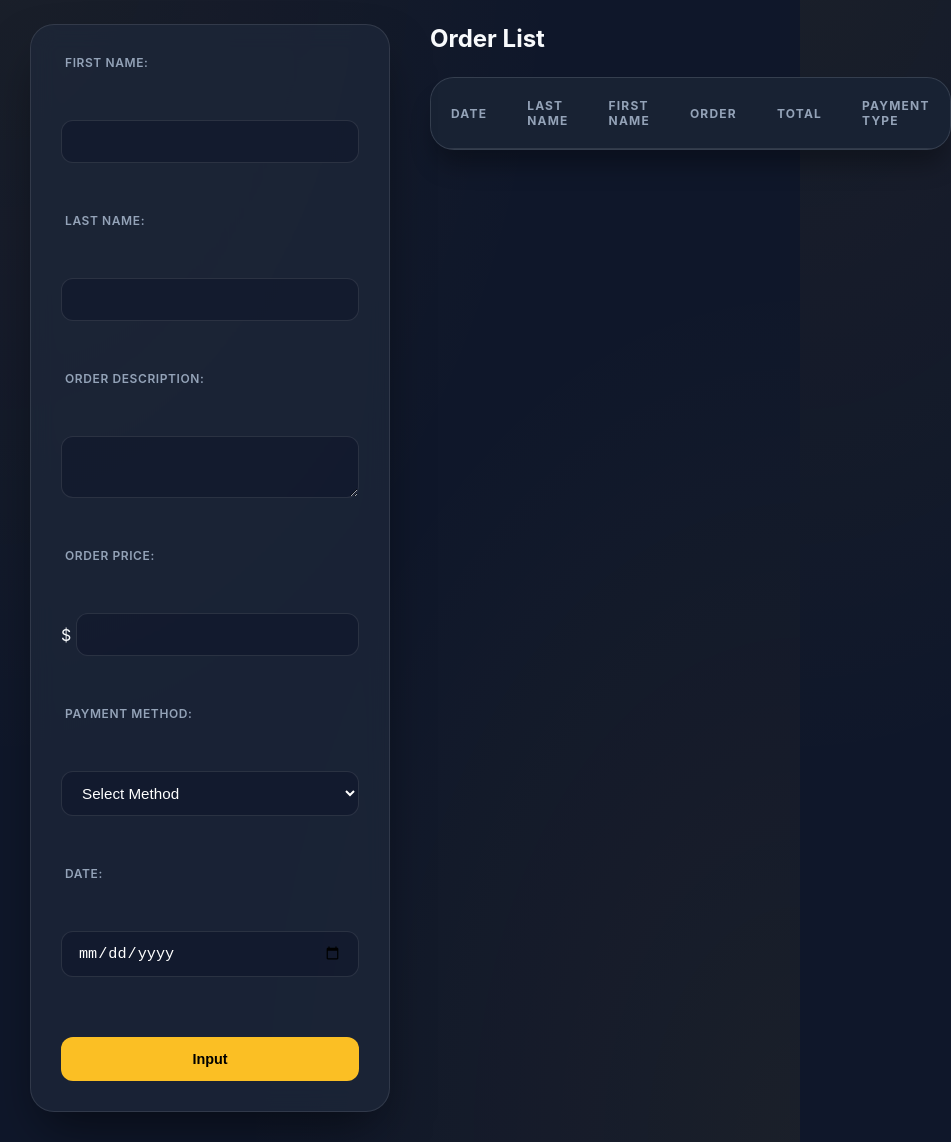
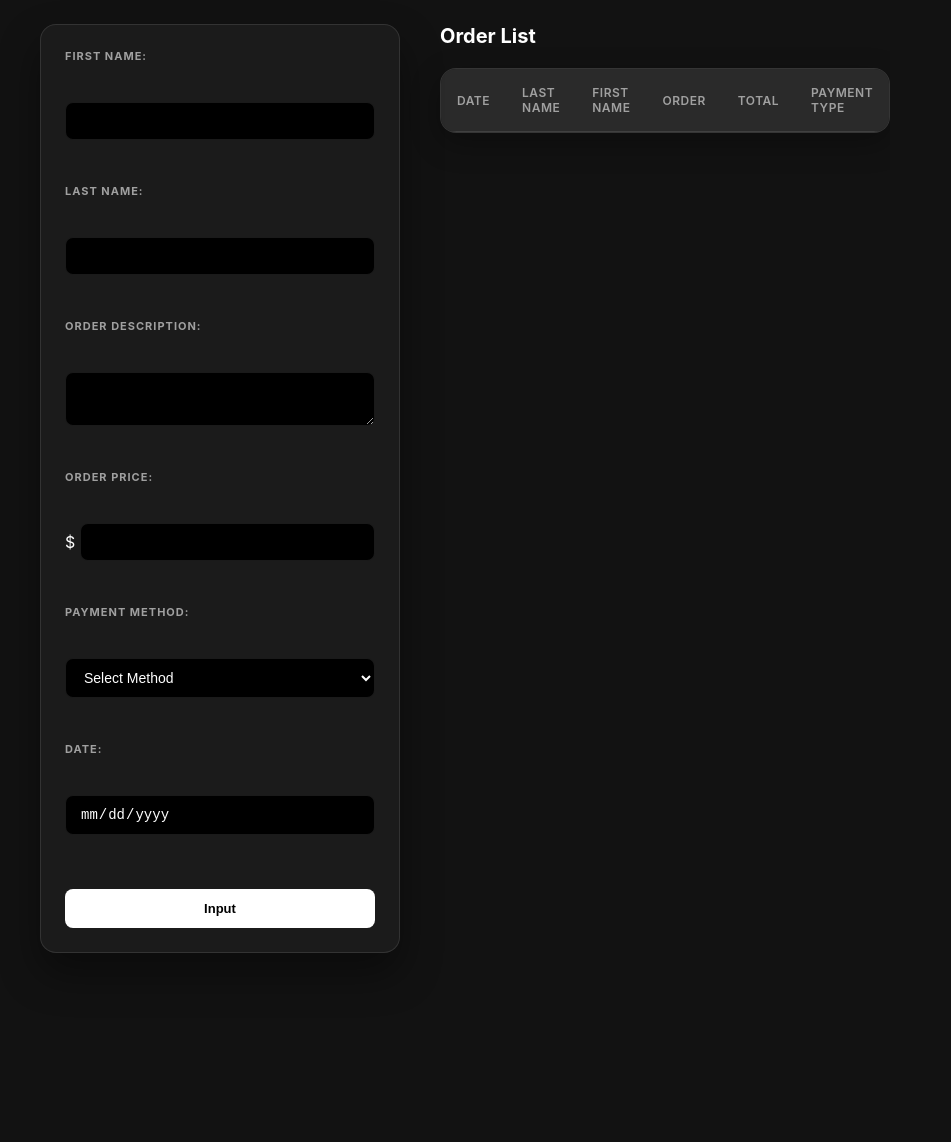
Before and after one commit to Jacob-Chamney/Order-Tracker, an Electron app: page index.html in a window 800 px wide. Shown: the part 95-1237 px from the top of the page, 951 px wide, since content can reach past the window. After the commit the page ends 1088 px from the top, so only its background shows below. Drawn offline with Linux system fonts and the light colour scheme; no server answers.

Commit message:
Refactor styles for dark theme and component adjustments
Updated CSS variables and styles for dark theme support, adjusted padding and margins, and improved button and table styling.

```diff
--- a/styles.css
+++ b/styles.css
@@ -1,13 +1,13 @@
 :root {
-  --bg-color: #0f172a;
-  --sidebar-bg: rgba(30, 41, 59, 0.7);
-  --card-bg: #1e293b;
-  --text-main: #f8fafc;
-  --text-dim: #94a3b8;
-  --accent-gold: #fbbf24;
-  --accent-gold-hover: #f59e0b;
-  --danger: #ef4444;
-  --glass-border: rgba(255, 255, 255, 0.1);
+  --bg-dark: #121212;
+  --sidebar-glass: rgba(30, 30, 30, 0.8);
+  --card-bg: #1e1e1e;
+  --border-light: rgba(255, 255, 255, 0.1);
+  --text-pure: #ffffff;
+  --text-muted: #a0a0a0;
+  --accent-gray: #333333;
+  --hover-gray: #444444;
+  --delete-red: #ff4d4d;
 }
 
 * {
@@ -17,26 +17,20 @@
 }
 
 body {
-  font-family: 'Inter', system-ui, -apple-system, sans-serif;
-  background-color: var(--bg-color);
-  background-image:
-    radial-gradient(at 0% 0%, rgba(251, 191, 36, 0.05) 0, transparent 50%),
-    radial-gradient(at 100% 100%, rgba(251, 191, 36, 0.05) 0, transparent 50%);
-  color: var(--text-main);
+  font-family: 'Inter', -apple-system, BlinkMacSystemFont, "Segoe UI", Roboto, sans-serif;
+  background-color: var(--bg-dark);
+  color: var(--text-pure);
   min-height: 100vh;
-  padding: 30px;
-  overflow-x: hidden;
+  padding: 40px;
 }
 
 /* Header */
 h1 {
-  font-size: 2.5rem;
-  font-weight: 800;
+  font-size: 32px;
+  font-weight: 700;
   margin-bottom: 40px;
-  letter-spacing: -0.025em;
-  background: linear-gradient(to right, #fff, var(--accent-gold));
-  -webkit-background-clip: text;
-  -webkit-text-fill-color: transparent;
+  color: var(--text-pure);
+  letter-spacing: -0.5px;
 }
 
 /* Container set to full width */
@@ -45,102 +39,96 @@ h1 {
   grid-template-columns: 360px 1fr;
   gap: 40px;
   width: 100%;
-  margin: 0;
+  margin: 0 auto;
 }
 
 /* Floating Sidebar */
 .form-section {
-  padding: 30px;
-  background: var(--sidebar-bg);
-  backdrop-filter: blur(12px);
-  -webkit-backdrop-filter: blur(12px);
-  border-radius: 24px;
-  border: 1px solid var(--glass-border);
+  padding: 24px;
+  background: var(--sidebar-glass);
+  backdrop-filter: blur(15px);
+  -webkit-backdrop-filter: blur(15px);
+  border-radius: 16px;
+  border: 1px solid var(--border-light);
   position: sticky;
-  top: 30px;
+  top: 40px;
   height: fit-content;
-  box-shadow: 0 25px 50px -12px rgba(0, 0, 0, 0.5);
+  box-shadow: 0 20px 40px rgba(0, 0, 0, 0.4);
 }
 
 /* Form Styling */
 form {
   display: flex;
   flex-direction: column;
-  gap: 15px;
+  gap: 12px;
 }
 
 label {
-  font-size: 0.75rem;
-  font-weight: 600;
+  font-size: 11px;
+  font-weight: 700;
   text-transform: uppercase;
-  letter-spacing: 0.05em;
-  color: var(--text-dim);
-  margin-left: 4px;
+  color: var(--text-muted);
+  letter-spacing: 1px;
+  margin-bottom: -5px;
 }
 
 input, textarea, select {
   width: 100%;
-  padding: 12px 16px;
-  background: rgba(15, 23, 42, 0.6);
-  border: 1px solid var(--glass-border);
-  border-radius: 12px;
-  color: #fff;
-  font-size: 0.95rem;
+  padding: 10px 14px;
+  background: #000000;
+  border: 1px solid var(--border-light);
+  border-radius: 8px;
+  color: #ffffff;
+  font-size: 14px;
   transition: all 0.2s ease;
 }
 
 input:focus, textarea:focus, select:focus {
   outline: none;
-  border-color: var(--accent-gold);
-  background: rgba(15, 23, 42, 0.8);
-  box-shadow: 0 0 0 4px rgba(251, 191, 36, 0.1);
+  border-color: #666666;
+  background: #121212;
 }
 
 /* Button Group */
 .button-group {
-  display: grid;
-  grid-template-columns: 1fr;
+  display: flex;
   gap: 10px;
   margin-top: 10px;
 }
 
-input[type="submit"], button {
-  width: 100%;
-  padding: 14px;
-  border-radius: 12px;
-  font-weight: 700;
-  font-size: 0.9rem;
-  cursor: pointer;
-  transition: all 0.2s cubic-bezier(0.4, 0, 0.2, 1);
-  border: none;
+.button-group button,
+.button-group input[type="submit"] {
+  flex: 1;
+  margin-top: 0;
 }
 
-input[type="submit"] {
-  background: var(--accent-gold);
-  color: #000;
+button, input[type="submit"] {
+  padding: 12px;
+  border-radius: 8px;
+  font-weight: 600;
+  font-size: 13px;
+  cursor: pointer;
+  transition: all 0.2s ease;
+  border: none;
+  background-color: #ffffff;
+  color: #000000;
 }
 
-input[type="submit"]:hover {
-  background: var(--accent-gold-hover);
-  transform: translateY(-2px);
-  box-shadow: 0 10px 15px -3px rgba(251, 191, 36, 0.3);
-}
-
-#edit-btn {
-  background: var(--card-bg);
-  color: #fff;
-  border: 1px solid var(--glass-border);
+button:hover, input[type="submit"]:hover {
+  background-color: #cccccc;
+  transform: translateY(-1px);
 }
 
 #delete-btn {
-  background: rgba(239, 68, 68, 0.1);
-  color: var(--danger);
-  border: 1px solid rgba(239, 68, 68, 0.2);
+  background-color: transparent;
+  color: var(--delete-red);
+  border: 1px solid rgba(255, 77, 77, 0.3);
 }
 
 #delete-btn:hover {
-  background: var(--danger);
-  color: #fff;
+  background-color: var(--delete-red);
+  color: #ffffff;
+  border-color: var(--delete-red);
 }
 
 /* Table Section */
@@ -149,54 +137,60 @@ input[type="submit"]:hover {
 }
 
 h2 {
-  font-size: 1.5rem;
-  margin-bottom: 24px;
-  font-weight: 700;
-}
-
-.orders-table {
-  background: var(--card-bg);
-  border-radius: 24px;
-  border: 1px solid var(--glass-border);
-  overflow: hidden;
-  box-shadow: 0 20px 25px -5px rgba(0, 0, 0, 0.3);
+  font-size: 20px;
+  margin-bottom: 20px;
+  color: var(--text-pure);
 }
 
 table {
   width: 100%;
-  border-collapse: collapse;
+  border-collapse: separate;
+  border-spacing: 0;
+  background-color: var(--card-bg);
+  border-radius: 16px;
+  overflow: hidden;
+  border: 1px solid var(--border-light);
+  box-shadow: 0 10px 30px rgba(0, 0, 0, 0.3);
+}
+
+thead {
+  background-color: #2a2a2a;
 }
 
 th {
-  background: rgba(15, 23, 42, 0.4);
-  padding: 20px;
+  padding: 16px;
   text-align: left;
-  font-size: 0.75rem;
+  font-weight: 600;
+  font-size: 12px;
+  color: var(--text-muted);
   text-transform: uppercase;
-  letter-spacing: 0.1em;
-  color: var(--text-dim);
-  border-bottom: 1px solid var(--glass-border);
+  letter-spacing: 0.5px;
+  border-bottom: 1px solid var(--border-light);
 }
 
 td {
-  padding: 20px;
-  font-size: 0.95rem;
-  border-bottom: 1px solid rgba(255, 255, 255, 0.03);
-  transition: background 0.2s ease;
+  padding: 16px;
+  border-bottom: 1px solid rgba(255, 255, 255, 0.05);
+  font-size: 14px;
+  color: var(--text-pure);
+}
+
+tbody tr:last-child td {
+  border-bottom: none;
 }
 
 tbody tr:hover {
-  background: rgba(255, 255, 255, 0.02);
+  background-color: #252525;
   cursor: pointer;
 }
 
 tbody tr.selected {
-  background: rgba(251, 191, 36, 0.05);
+  background-color: #333333;
 }
 
 tbody tr.selected td {
-  color: var(--accent-gold);
-  border-left: 2px solid var(--accent-gold);
+  color: #ffffff;
+  font-weight: 600;
 }
 
 /* Scrollbar Styling */
@@ -205,14 +199,14 @@ tbody tr.selected td {
 }
 
 ::-webkit-scrollbar-track {
-  background: var(--bg-color);
+  background: var(--bg-dark);
 }
 
 ::-webkit-scrollbar-thumb {
-  background: var(--sidebar-bg);
+  background: #333333;
   border-radius: 10px;
 }
 
 ::-webkit-scrollbar-thumb:hover {
-  background: var(--text-dim);
+  background: #444444;
 }
```
